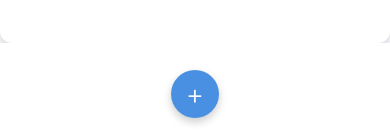
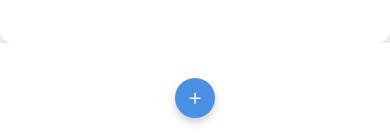
Before and after one commit to summertree128/daily-todo-dashboard, a React (Vite) app: page / in a window 390 px wide. Shown: the part 701-841 px from the top of the page. Built offline with nearby package versions, Linux system fonts and the light colour scheme.

Commit message:
Fix: Add mobile-specific styles for Add button and delete area

```diff
--- a/src/index.css
+++ b/src/index.css
@@ -428,7 +428,7 @@ button:focus-visible {
   bottom: 0;
   left: 0;
   right: 0;
-  height: 100px;
+  height: 80px;
   background-color: rgba(255, 0, 0, 0.1);
   display: flex;
   align-items: center;
@@ -480,3 +480,47 @@ button:focus-visible {
     padding: 12px 24px;
   }
 }
+
+/* スマートフォン向けのスタイル */
+@media (max-width: 767px) {
+  .new-task-button {
+    width: 40px;
+    height: 40px;
+    font-size: 24px;
+    bottom: 20px;
+    padding-bottom: 2px;
+  }
+
+  .delete-drop-zone {
+    height: 60px;
+  }
+}
+
+/* タブレット向けのスタイル */
+@media (min-width: 768px) {
+  .new-task-button {
+    width: 56px;
+    height: 56px;
+    font-size: 32px;
+    bottom: 24px;
+    padding-bottom: 3px;
+  }
+
+  .delete-drop-zone {
+    height: 100px;
+  }
+}
+
+/* デスクトップ向けのスタイル */
+@media (min-width: 1024px) {
+  .new-task-button {
+    width: 64px;
+    height: 64px;
+    font-size: 36px;
+    bottom: 32px;
+  }
+
+  .delete-drop-zone {
+    height: 100px;
+  }
+}
```
